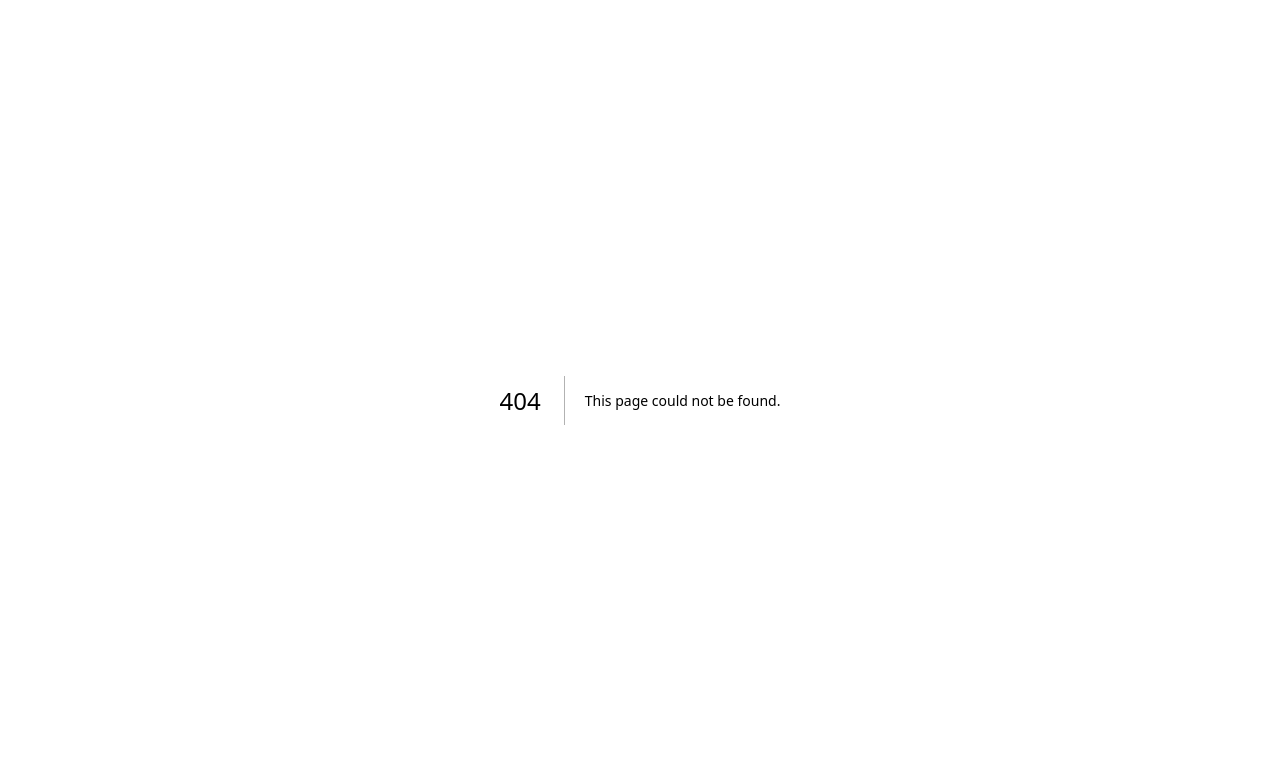
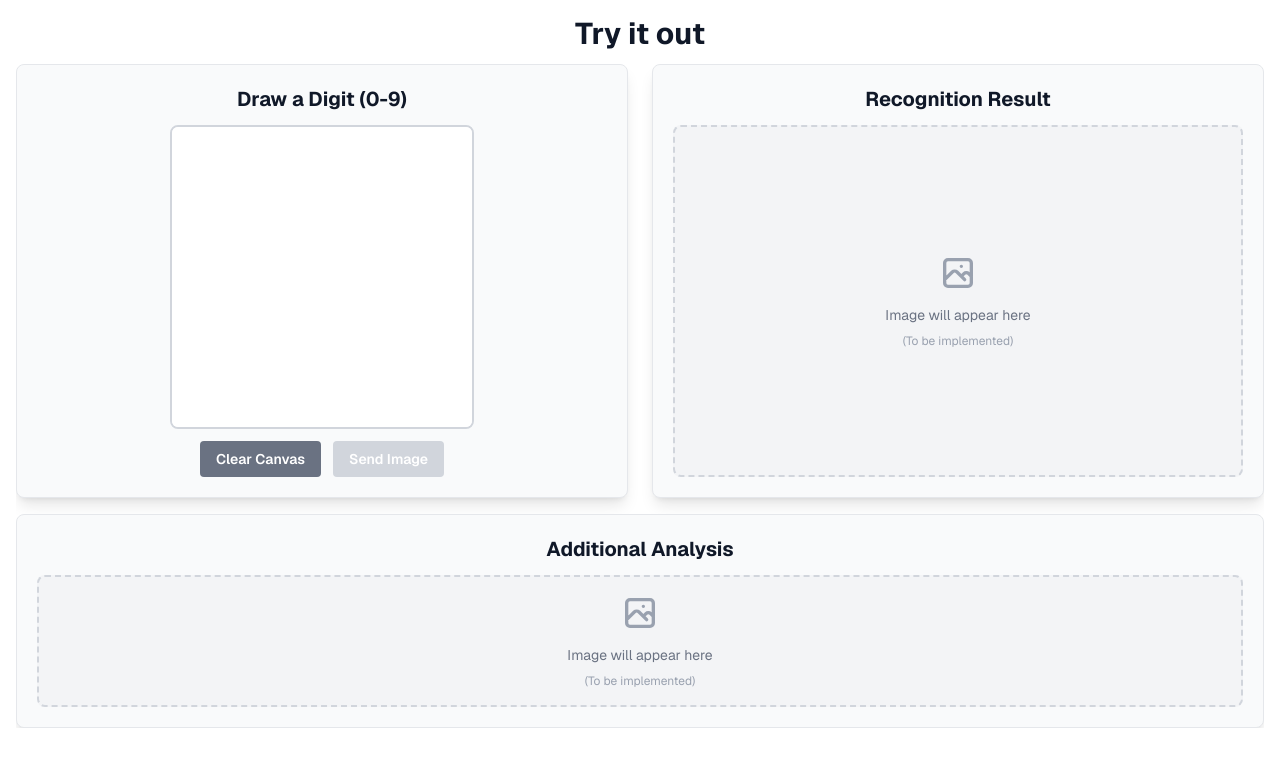
Before and after one commit to Iva5858/personal_website, a Next.js app: page /projects/2/demo in a window 1280 px wide. Before the commit this address had no page. Shown: the top 766 px of the page. Built offline with nearby package versions, Linux system fonts and the light colour scheme.

Commit message:
mnist project functionality

```diff
--- /dev/null
+++ b/app/projects/2/demo/page.tsx
@@ -0,0 +1,202 @@
+'use client';
+
+import { useState, useRef, useEffect } from 'react';
+
+export default function DigitRecognitionDemo() {
+  const canvasRef = useRef<HTMLCanvasElement>(null);
+  const [isDrawing, setIsDrawing] = useState(false);
+  const [hasDrawing, setHasDrawing] = useState(false);
+
+  // Initialize canvas
+  useEffect(() => {
+    const canvas = canvasRef.current;
+    if (!canvas) return;
+
+    const ctx = canvas.getContext('2d');
+    if (!ctx) return;
+
+    // Set canvas size - responsive to container
+    const size = Math.min(300, window.innerWidth * 0.35);
+    canvas.width = size;
+    canvas.height = size;
+
+    // Set drawing styles
+    ctx.strokeStyle = '#000000';
+    ctx.lineWidth = 20;
+    ctx.lineCap = 'round';
+    ctx.lineJoin = 'round';
+
+    // Clear canvas with white background
+    ctx.fillStyle = '#ffffff';
+    ctx.fillRect(0, 0, canvas.width, canvas.height);
+  }, []);
+
+  const startDrawing = (e: React.MouseEvent<HTMLCanvasElement> | React.TouchEvent<HTMLCanvasElement>) => {
+    const canvas = canvasRef.current;
+    if (!canvas) return;
+
+    setIsDrawing(true);
+    setHasDrawing(true);
+    const ctx = canvas.getContext('2d');
+    if (!ctx) return;
+
+    const rect = canvas.getBoundingClientRect();
+    const x = 'touches' in e ? e.touches[0].clientX - rect.left : e.clientX - rect.left;
+    const y = 'touches' in e ? e.touches[0].clientY - rect.top : e.clientY - rect.top;
+
+    ctx.beginPath();
+    ctx.moveTo(x, y);
+  };
+
+  const draw = (e: React.MouseEvent<HTMLCanvasElement> | React.TouchEvent<HTMLCanvasElement>) => {
+    if (!isDrawing) return;
+
+    const canvas = canvasRef.current;
+    if (!canvas) return;
+
+    const ctx = canvas.getContext('2d');
+    if (!ctx) return;
+
+    const rect = canvas.getBoundingClientRect();
+    const x = 'touches' in e ? e.touches[0].clientX - rect.left : e.clientX - rect.left;
+    const y = 'touches' in e ? e.touches[0].clientY - rect.top : e.clientY - rect.top;
+
+    ctx.lineTo(x, y);
+    ctx.stroke();
+  };
+
+  const stopDrawing = () => {
+    setIsDrawing(false);
+  };
+
+  const clearCanvas = () => {
+    const canvas = canvasRef.current;
+    if (!canvas) return;
+
+    const ctx = canvas.getContext('2d');
+    if (!ctx) return;
+
+    ctx.fillStyle = '#ffffff';
+    ctx.fillRect(0, 0, canvas.width, canvas.height);
+    setHasDrawing(false);
+  };
+
+  return (
+    <div className="h-full bg-white dark:bg-black p-3 md:p-4 overflow-hidden">
+      <div className="max-w-7xl mx-auto h-full flex flex-col">
+        <h1 className="text-2xl md:text-3xl font-bold mb-3 text-center text-gray-900 dark:text-gray-100">
+          Try it out
+        </h1>
+        <div className="flex-1 overflow-hidden flex flex-col">
+          {/* Top Row: Canvas and Square Image */}
+          <div className="grid md:grid-cols-2 gap-4 md:gap-6 mb-3 md:mb-4 flex-[0.48] min-h-0">
+            {/* Left Side: Drawable Canvas */}
+            <div className="bg-gray-50 dark:bg-gray-900 rounded-lg p-4 md:p-5 shadow-lg border border-gray-200 dark:border-gray-800 flex flex-col items-center justify-center h-full overflow-hidden">
+              <h2 className="text-lg md:text-xl font-bold mb-3 text-center text-gray-900 dark:text-gray-100">
+                Draw a Digit (0-9)
+              </h2>
+              <div className="flex flex-col items-center gap-3 w-full h-full flex-1 min-h-0">
+                <canvas
+                  ref={canvasRef}
+                  className="border-2 border-gray-300 dark:border-gray-700 rounded-lg bg-white cursor-crosshair touch-none"
+                  style={{ maxWidth: '100%', maxHeight: '100%', aspectRatio: '1', width: 'auto', height: 'auto' }}
+                  onMouseDown={startDrawing}
+                  onMouseMove={draw}
+                  onMouseUp={stopDrawing}
+                  onMouseLeave={stopDrawing}
+                  onTouchStart={startDrawing}
+                  onTouchMove={draw}
+                  onTouchEnd={stopDrawing}
+                />
+                <div className="flex gap-3 shrink-0">
+                  <button
+                    onClick={clearCanvas}
+                    className="px-4 py-2 bg-gray-500 text-white rounded hover:bg-gray-600 transition-colors text-sm font-semibold"
+                  >
+                    Clear Canvas
+                  </button>
+                  <button
+                    onClick={() => {
+                      // API call will be implemented here
+                      console.log('Send image to API');
+                    }}
+                    disabled={!hasDrawing}
+                    className="px-4 py-2 bg-blue-500 text-white rounded hover:bg-blue-600 disabled:bg-gray-300 disabled:cursor-not-allowed transition-colors text-sm font-semibold"
+                  >
+                    Send Image
+                  </button>
+                </div>
+              </div>
+            </div>
+
+            {/* Right Side: Square Image Placeholder */}
+            <div className="bg-gray-50 dark:bg-gray-900 rounded-lg p-4 md:p-5 shadow-lg border border-gray-200 dark:border-gray-800 flex flex-col items-center justify-center h-full overflow-hidden">
+              <h2 className="text-lg md:text-xl font-bold mb-3 text-center text-gray-900 dark:text-gray-100">
+                Recognition Result
+              </h2>
+              <div className="flex flex-col items-center justify-center w-full h-full flex-1 min-h-0">
+                <div className="w-full h-full bg-gray-100 dark:bg-gray-800 rounded-lg border-2 border-dashed border-gray-300 dark:border-gray-700 flex items-center justify-center">
+                  <div className="text-center p-4">
+                    <svg
+                      className="w-10 h-10 mx-auto mb-3 text-gray-400 dark:text-gray-500"
+                      fill="none"
+                      stroke="currentColor"
+                      viewBox="0 0 24 24"
+                    >
+                      <path
+                        strokeLinecap="round"
+                        strokeLinejoin="round"
+                        strokeWidth={2}
+                        d="M4 16l4.586-4.586a2 2 0 012.828 0L16 16m-2-2l1.586-1.586a2 2 0 012.828 0L20 14m-6-6h.01M6 20h12a2 2 0 002-2V6a2 2 0 00-2-2H6a2 2 0 00-2 2v12a2 2 0 002 2z"
+                      />
+                    </svg>
+                    <p className="text-sm text-gray-500 dark:text-gray-500">
+                      Image will appear here
+                    </p>
+                    <p className="text-xs text-gray-400 dark:text-gray-600 mt-2">
+                      (To be implemented)
+                    </p>
+                  </div>
+                </div>
+              </div>
+            </div>
+          </div>
+
+          {/* Bottom Row: Rectangular Image Placeholder */}
+          <div className="flex-[0.48] min-h-0">
+            <div className="bg-gray-50 dark:bg-gray-900 rounded-lg p-4 md:p-5 shadow-lg border border-gray-200 dark:border-gray-800 h-full flex flex-col">
+              <h2 className="text-lg md:text-xl font-bold mb-3 text-center text-gray-900 dark:text-gray-100">
+                Additional Analysis
+              </h2>
+              <div className="flex-1 flex items-center justify-center min-h-0">
+                <div className="w-full h-full bg-gray-100 dark:bg-gray-800 rounded-lg border-2 border-dashed border-gray-300 dark:border-gray-700 flex items-center justify-center">
+                  <div className="text-center p-4">
+                    <svg
+                      className="w-10 h-10 mx-auto mb-3 text-gray-400 dark:text-gray-500"
+                      fill="none"
+                      stroke="currentColor"
+                      viewBox="0 0 24 24"
+                    >
+                      <path
+                        strokeLinecap="round"
+                        strokeLinejoin="round"
+                        strokeWidth={2}
+                        d="M4 16l4.586-4.586a2 2 0 012.828 0L16 16m-2-2l1.586-1.586a2 2 0 012.828 0L20 14m-6-6h.01M6 20h12a2 2 0 002-2V6a2 2 0 00-2-2H6a2 2 0 00-2 2v12a2 2 0 002 2z"
+                      />
+                    </svg>
+                    <p className="text-sm text-gray-500 dark:text-gray-500">
+                      Image will appear here
+                    </p>
+                    <p className="text-xs text-gray-400 dark:text-gray-600 mt-2">
+                      (To be implemented)
+                    </p>
+                  </div>
+                </div>
+              </div>
+            </div>
+          </div>
+        </div>
+      </div>
+    </div>
+  );
+}
```
